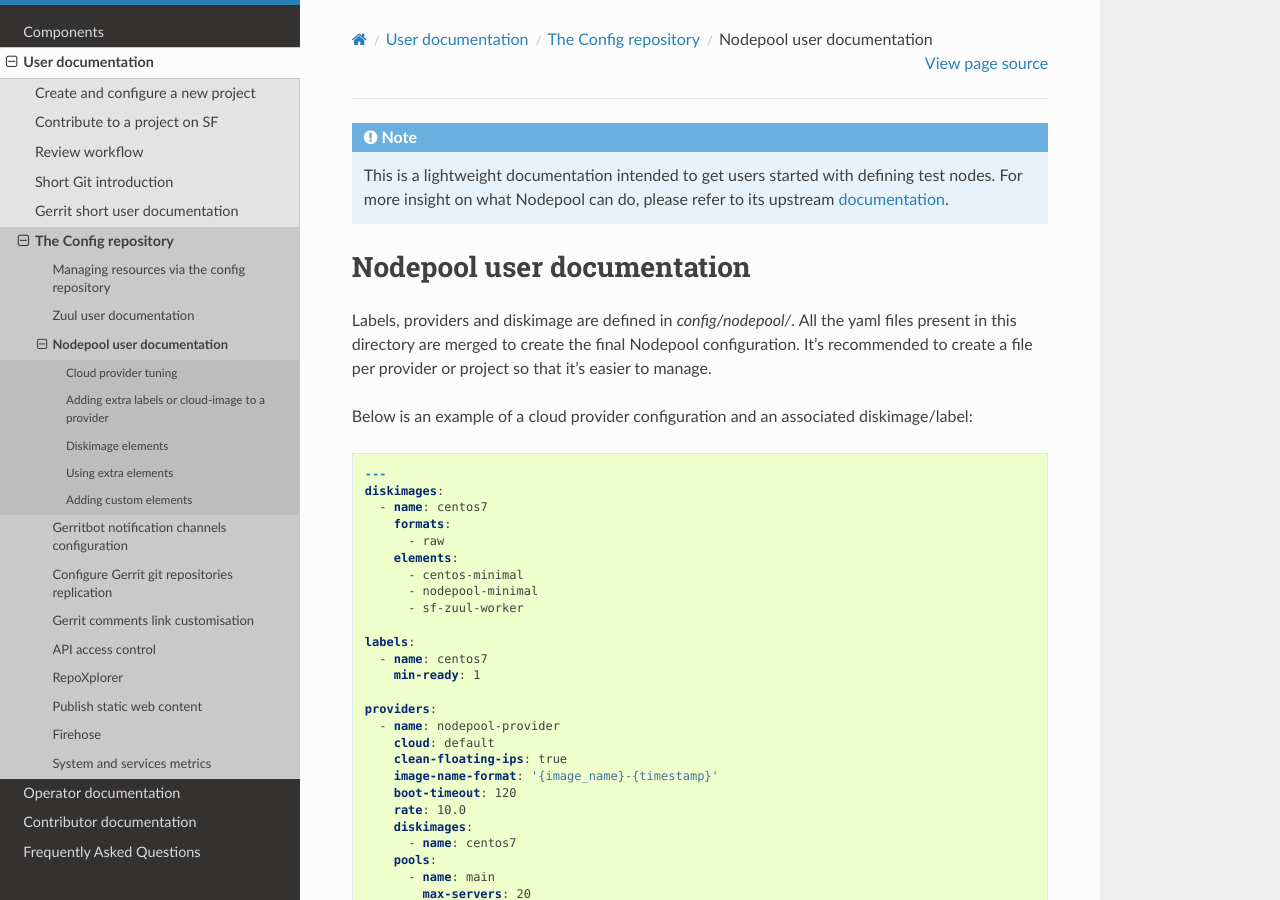
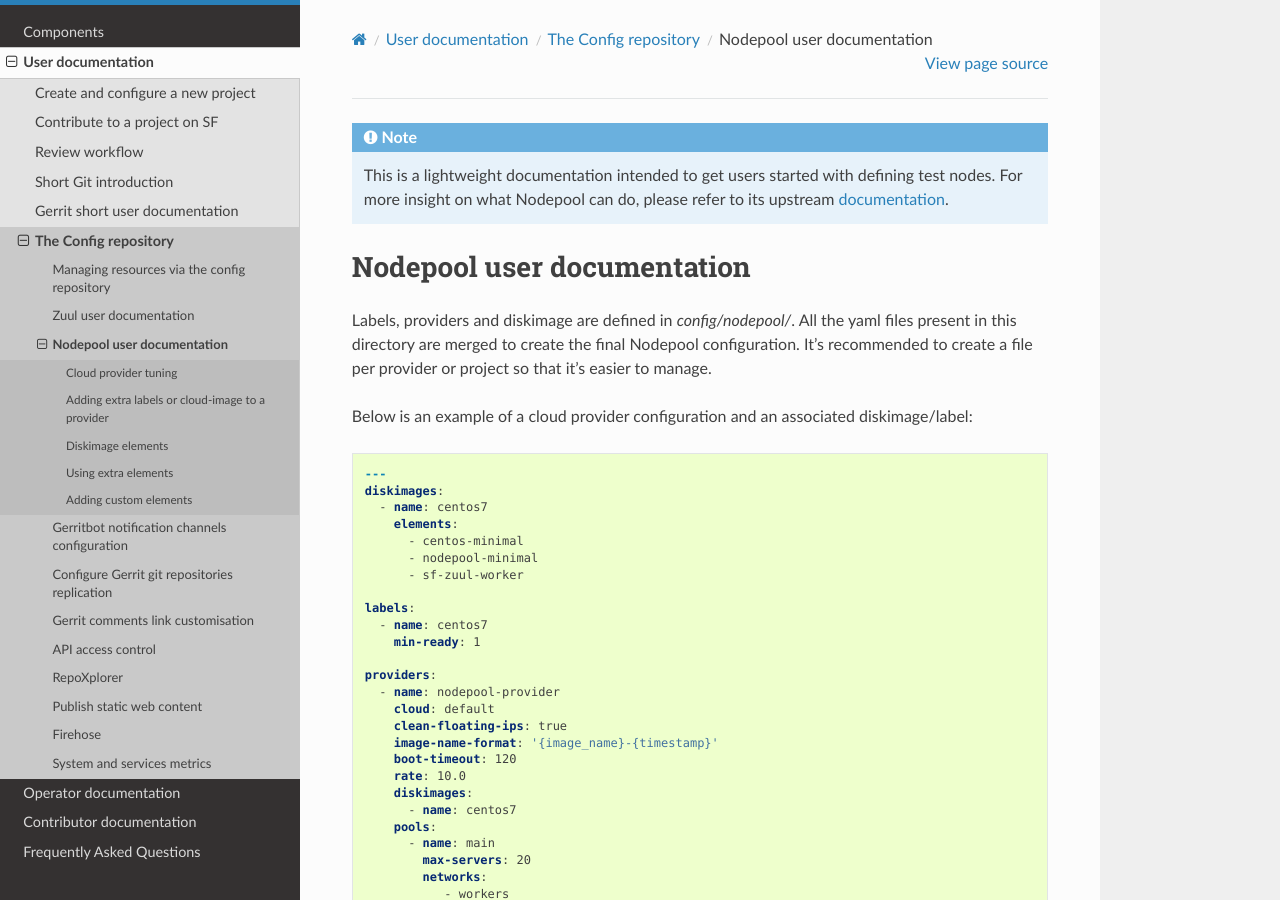
Before and after one commit to softwarefactory-project/sf-docs, a Sphinx documentation site: the page built from docs/user/nodepool_user.rst, in a window 1280 px wide and 900 px high. Built offline with Sphinx 7.4.7 and the Read the Docs theme 2.0.0, drawn with Linux system fonts in a browser that asks for light colours.

Commit message:
nodepool: move image_format in operator documentation
This option could be only set by cloud using clouds.yaml

Change-Id: I203877f5c7c799baddecb26fea492b1ba67ea9dc
Depends-on: Ia5657581ae498199135d0a248cb6b0509335fd05

```diff
--- a/docs/operator/nodepool_operator.rst
+++ b/docs/operator/nodepool_operator.rst
@@ -78,6 +78,7 @@
        project_id: 'tenantname'
        username: 'user'
        password: 'secret'
+       image_format: raw
        region_name: ''
        # Uncomment and set domain-related values when using a keystone v3 authentication endpoint
        # user_domain_name: Default
--- a/docs/user/nodepool_user.rst
+++ b/docs/user/nodepool_user.rst
@@ -26,8 +26,6 @@
   ---
   diskimages:
     - name: centos7
-      formats:
-        - raw
       elements:
         - centos-minimal
         - nodepool-minimal
```
